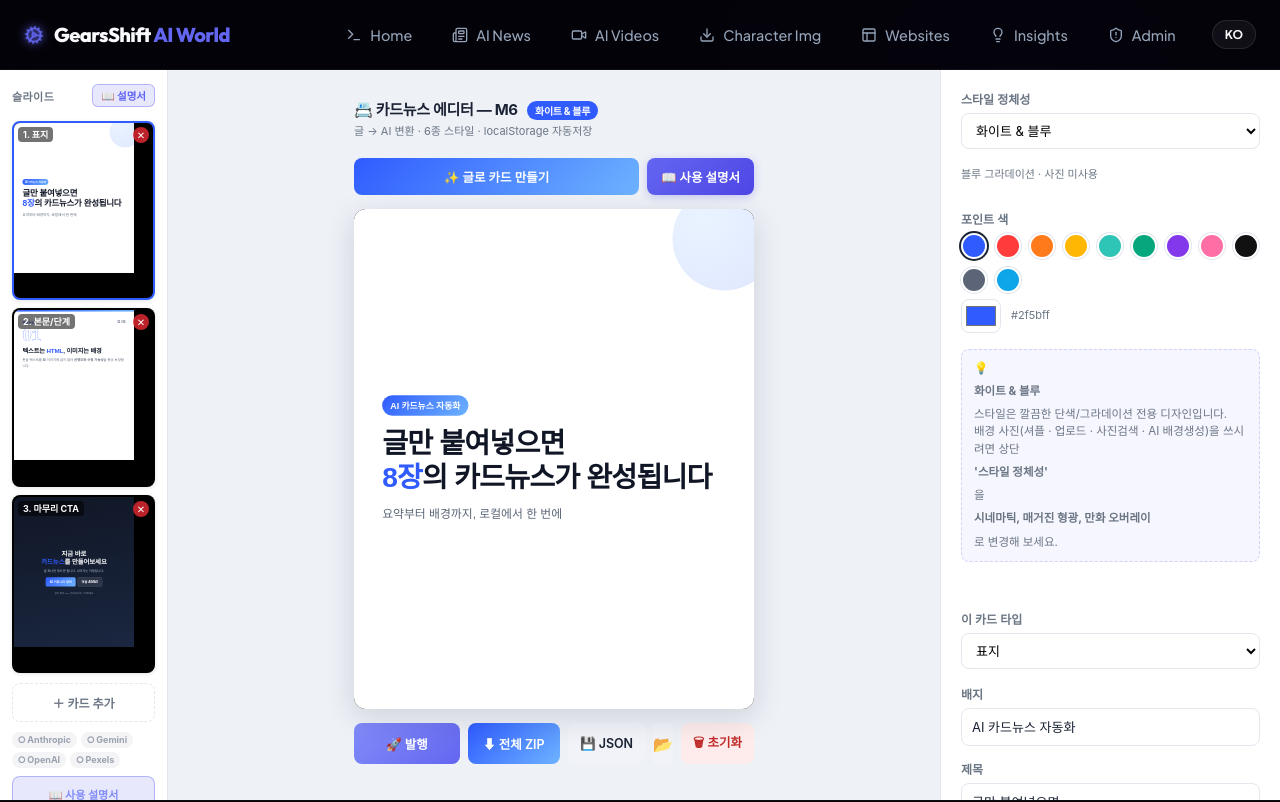
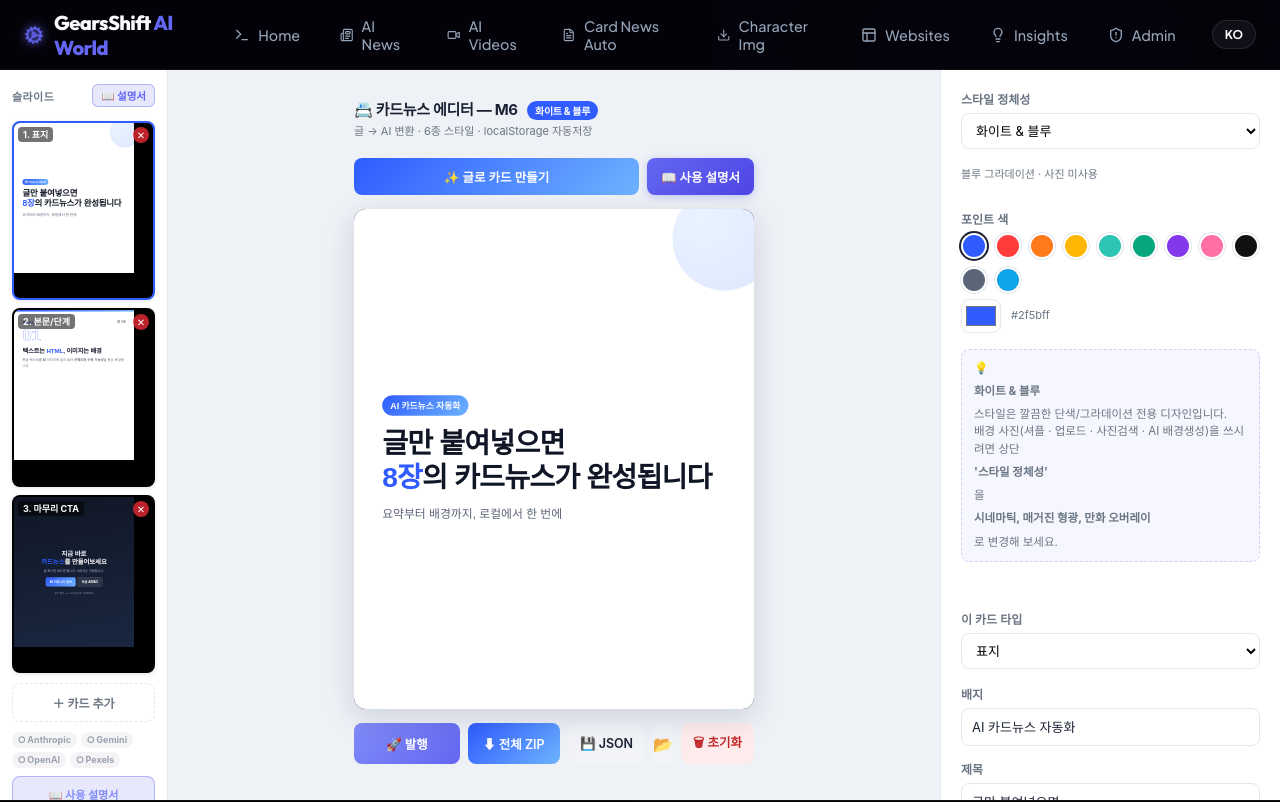
Before and after one commit to ParkJinHee67/ai-world-homepage, a Next.js app in the folder ai-world-nextjs/: page /cardnews/editor in a window 1280 px wide. Shown: the top 802 px of the page. Built offline with nearby package versions, Linux system fonts and the light colour scheme; a web font is replaced by a local one.

Commit message:
feat: Next.js 네비게이션에 카드뉴스자동화 메뉴 추가

```diff
--- a/ai-world-nextjs/app/LanguageContext.jsx
+++ b/ai-world-nextjs/app/LanguageContext.jsx
@@ -10,6 +10,7 @@ const translations = {
     'nav.home': '홈',
     'nav.news': 'AI 뉴스',
     'nav.video': '영상제작',
+    'nav.cardnews': '카드뉴스자동화',
     'nav.download': '주인공 이미지',
     'nav.homepage': '홈페이지',
     'nav.insights': '인사이트',
@@ -218,6 +219,7 @@ const translations = {
     'nav.home': 'Home',
     'nav.news': 'AI News',
     'nav.video': 'AI Videos',
+    'nav.cardnews': 'Card News Auto',
     'nav.download': 'Character Img',
     'nav.homepage': 'Websites',
     'nav.insights': 'Insights',
--- a/ai-world-nextjs/components/Navbar.jsx
+++ b/ai-world-nextjs/components/Navbar.jsx
@@ -2,7 +2,7 @@
 import React, { useState } from 'react';
 import Link from 'next/link';
 import { usePathname } from 'next/navigation';
-import { Terminal, Newspaper, Video, Layout, Lightbulb, ShieldAlert, Menu, X, Cog, Download } from 'lucide-react';
+import { Terminal, Newspaper, Video, Layout, Lightbulb, ShieldAlert, Menu, X, Cog, Download, FileText } from 'lucide-react';
 import { useLanguage } from '../app/LanguageContext';
 
 export default function Navbar() {
@@ -18,6 +18,7 @@ export default function Navbar() {
     { path: '/', label: t('nav.home', '홈'), icon: Terminal },
     { path: '/ai-news', label: t('nav.news', 'AI 뉴스'), icon: Newspaper },
     { path: '/ai-recommend', label: t('nav.video', '영상제작'), icon: Video },
+    { path: '/cardnews', label: t('nav.cardnews', '카드뉴스자동화'), icon: FileText },
     { path: '/download', label: t('nav.download', '주인공 이미지'), icon: Download },
     { path: '/homepage', label: t('nav.homepage', '홈페이지'), icon: Layout },
     { path: '/insights', label: t('nav.insights', '인사이트'), icon: Lightbulb },
```
